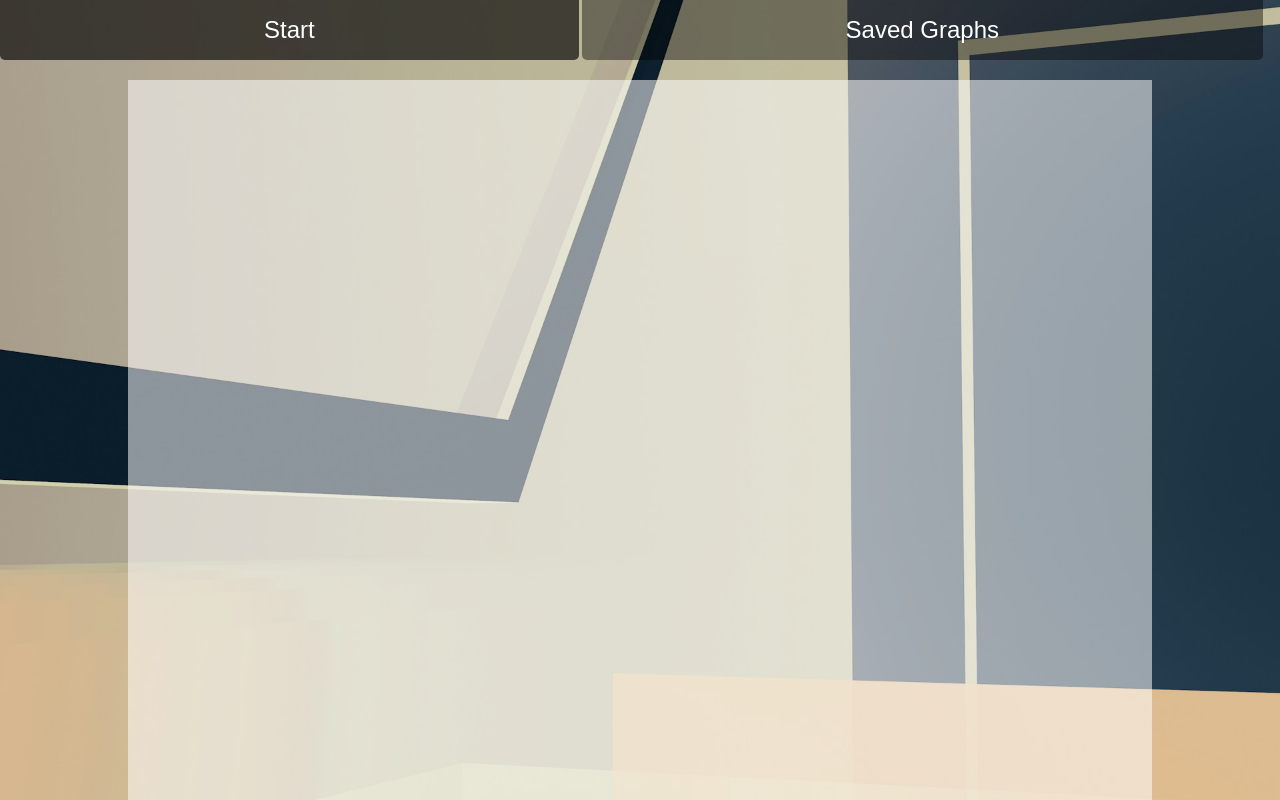
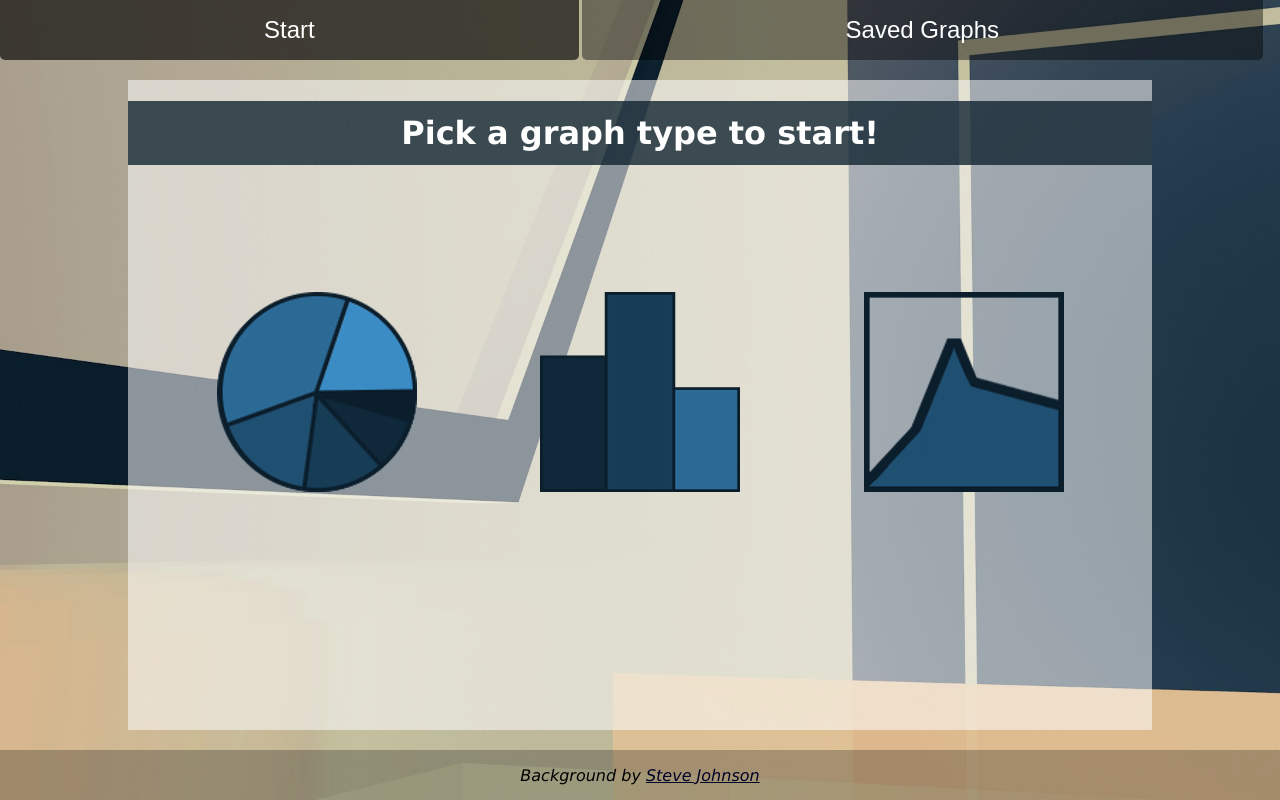
Before and after one commit to JenniferVonT/GraphSketcher, a website built with Vite: page src/index.html in a window 1280 px wide. Built offline with nearby package versions, Linux system fonts and the light colour scheme; what @jenvont/datavisualizer would draw is missing.

Commit message:
Insert icon buttons on the starting page to select graph/chart type and update the CSS at the same time (no functionality behind the btns yet except a test console log)

```diff
--- a/src/controller/controller.js
+++ b/src/controller/controller.js
@@ -26,6 +26,7 @@ export default class Controller {
 
   startApplication () {
     this.#view = new View()
+    this.#view.showStartPage()
   }
 
   #createURLfromCanvasElement (canvasChartElement) {
--- a/src/css/styles.css
+++ b/src/css/styles.css
@@ -82,9 +82,36 @@ nav button:hover {
 
 main {
   grid-area: main;
-  height: 1000px;
+  height: 100%;
   width: 100%;
   background-color: #ffffff88;
+}
+
+#start_title {
+  width: 100%;
+  height: 4rem;
+  display: flex;
+  justify-content: center;
+  align-items: center;
+  color: white;
+  background-color: #0b1e2cc4;
+}
+
+#starting_page_select_wrapper {
+  width: 100%;
+  display: flex;
+  justify-content: space-evenly;
+  align-items: center;
+}
+
+.starting_page_select_btns {
+  margin: 35px;
+  padding-top: 70px;
+  transition: transform 0.2s ease-in-out;
+}
+
+.starting_page_select_btns:hover {
+  transform: scale(1.2);
 }
 
 footer {
--- a/src/view/view.js
+++ b/src/view/view.js
@@ -28,22 +28,80 @@ export default class View {
     this.#startBtn.addEventListener('click', (event) => {
       event.preventDefault()
 
-      this.#showStartPage()
+      this.showStartPage()
     })
 
     this.#savedGraphBtn.addEventListener('click', (event) => {
       event.preventDefault()
 
-      this.#showSavedChartsPage()
+      this.showSavedChartsPage()
     })
   }
 
-  #showStartPage () {
-      const p = document.createElement('p')
-      this.#documentBody .append(p.textContent = 'START PAGE! \n')
+  showStartPage () {
+    this.#insertStartingTitle()
+    this.#insertGraphSelectButtons()
   }
 
-  #showSavedChartsPage() {
+  #insertStartingTitle () {
+    const title = document.createElement('h1')
+
+    title.setAttribute('id', 'start_title')
+    title.textContent = 'Pick a graph type to start!'
+
+    this.#documentBody.append(title)
+  }
+
+  #insertGraphSelectButtons () {
+    const wrapper = document.createElement('div')
+    wrapper.setAttribute('id', 'starting_page_select_wrapper')
+
+    wrapper.append(this.#createPieGraphButton())
+    wrapper.append(this.#createColumnGraphButton())
+    wrapper.append(this.#createLineGraphButton())
+
+    this.#documentBody.append(wrapper)
+  }
+
+  #createStartingSelectIcons (idToSetAsAttribute) {
+    const imgElement = document.createElement('img')
+    imgElement.setAttribute('id', idToSetAsAttribute)
+    imgElement.classList.add('starting_page_select_btns')
+    imgElement.setAttribute('src', `./img/${idToSetAsAttribute}.png`)
+    imgElement.setAttribute('alt', idToSetAsAttribute)
+
+    return imgElement
+  }
+
+  #createPieGraphButton () {
+    const pieChart = this.#createStartingSelectIcons('pie_chart_select_icon')
+
+    pieChart.addEventListener('click', () => {
+      console.log('pie test')
+    })
+
+    return pieChart
+  }
+
+  #createColumnGraphButton () {
+    const columnChart = this.#createStartingSelectIcons('column_chart_select_icon')
+    columnChart.addEventListener('click', () => {
+      console.log('column test')
+    })
+
+    return columnChart
+  }
+
+  #createLineGraphButton () {
+    const lineChart = this.#createStartingSelectIcons('line_chart_select_icon')
+    lineChart.addEventListener('click', () => {
+      console.log('line test')
+    })
+
+    return lineChart
+  }
+
+  showSavedChartsPage() {
     // TO-DO: Implement the saved page.
     // Insert the saved graphs/charts into the DOM.
     const p = document.createElement('p')
```
Also changed, not shown: src/img/column_chart_select_icon.png (added), src/img/line_chart_select_icon.png (added), src/img/pie_chart_select_icon.png (added), 1 other file.
